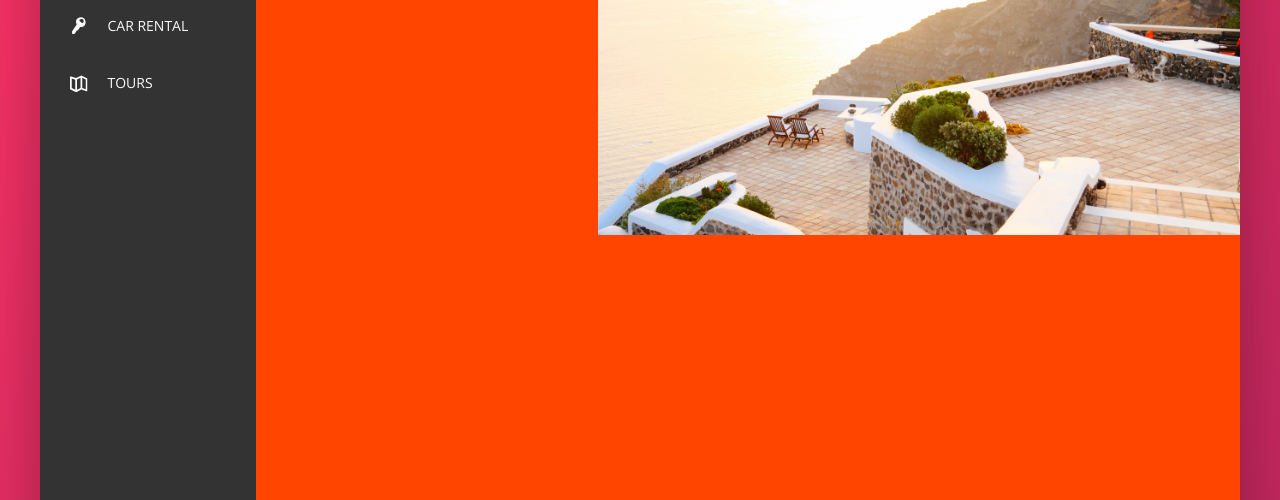
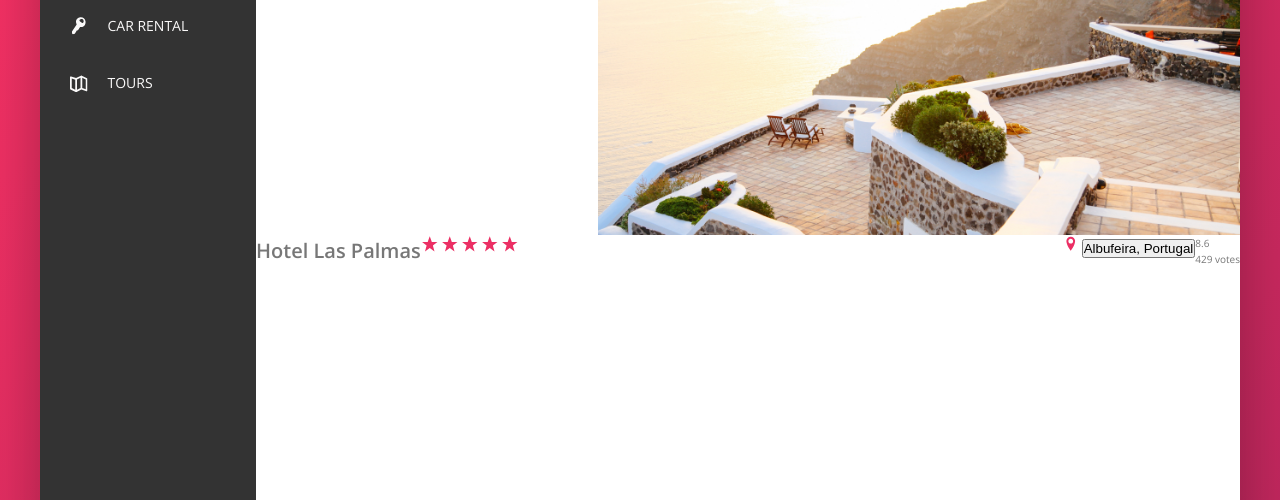
Before and after one commit to FilonenkoDima/Trillo, a website: page index.html in a window 1280 px wide. Shown: the part 300-800 px from the top of the page. Drawn offline with nearby package versions, Linux system fonts and the light colour scheme.

Commit message:
build the hotel overview

```diff
--- a/index.html
+++ b/index.html
@@ -127,6 +127,39 @@
               />
             </figure>
           </div>
+
+          <div class="overview">
+            <h1 class="overview__heading">Hotel Las Palmas</h1>
+            <div class="overview__stars">
+              <svg class="overview__icon-star">
+                <use xlink:href="img/sprite.svg#icon-star"></use>
+              </svg>
+              <svg class="overview__icon-star">
+                <use xlink:href="img/sprite.svg#icon-star"></use>
+              </svg>
+              <svg class="overview__icon-star">
+                <use xlink:href="img/sprite.svg#icon-star"></use>
+              </svg>
+              <svg class="overview__icon-star">
+                <use xlink:href="img/sprite.svg#icon-star"></use>
+              </svg>
+              <svg class="overview__icon-star">
+                <use xlink:href="img/sprite.svg#icon-star"></use>
+              </svg>
+            </div>
+
+            <div class="overview__location">
+              <svg class="overview__icon-location">
+                <use xlink:href="img/sprite.svg#icon-location-pin"></use>
+              </svg>
+              <button class="btn-inline">Albufeira, Portugal</button>
+            </div>
+
+            <div class="overview__rating">
+              <div class="overview__rating-average">8.6</div>
+              <div class="overview__rating-count">429 votes</div>
+            </div>
+          </div>
         </main>
       </div>
     </div>
--- a/sass/_components.scss
+++ b/sass/_components.scss
@@ -212,3 +212,35 @@
     display: block;
   }
 }
+
+////////////////////////////////////////////////////
+// HOTEL OVERVIEW
+.overview {
+  display: flex;
+
+  &__heading {
+  }
+
+  &__stars {
+    margin-right: auto;
+  }
+
+  &__icon-star,
+  &__icon-location {
+    width: 1.75rem;
+    height: 1.75rem;
+    fill: var(--color-primary);
+  }
+
+  &__location {
+  }
+
+  &__rating {
+  }
+
+  &__rating-average {
+  }
+
+  &__rating-count {
+  }
+}
--- a/sass/_layout.scss
+++ b/sass/_layout.scss
@@ -34,7 +34,6 @@
 
 .hotel-view {
   background-color: #fff;
-  background-color: orangered;
   // test
   height: 80rem;
 
```
Also changed, not shown: css/style.css.
